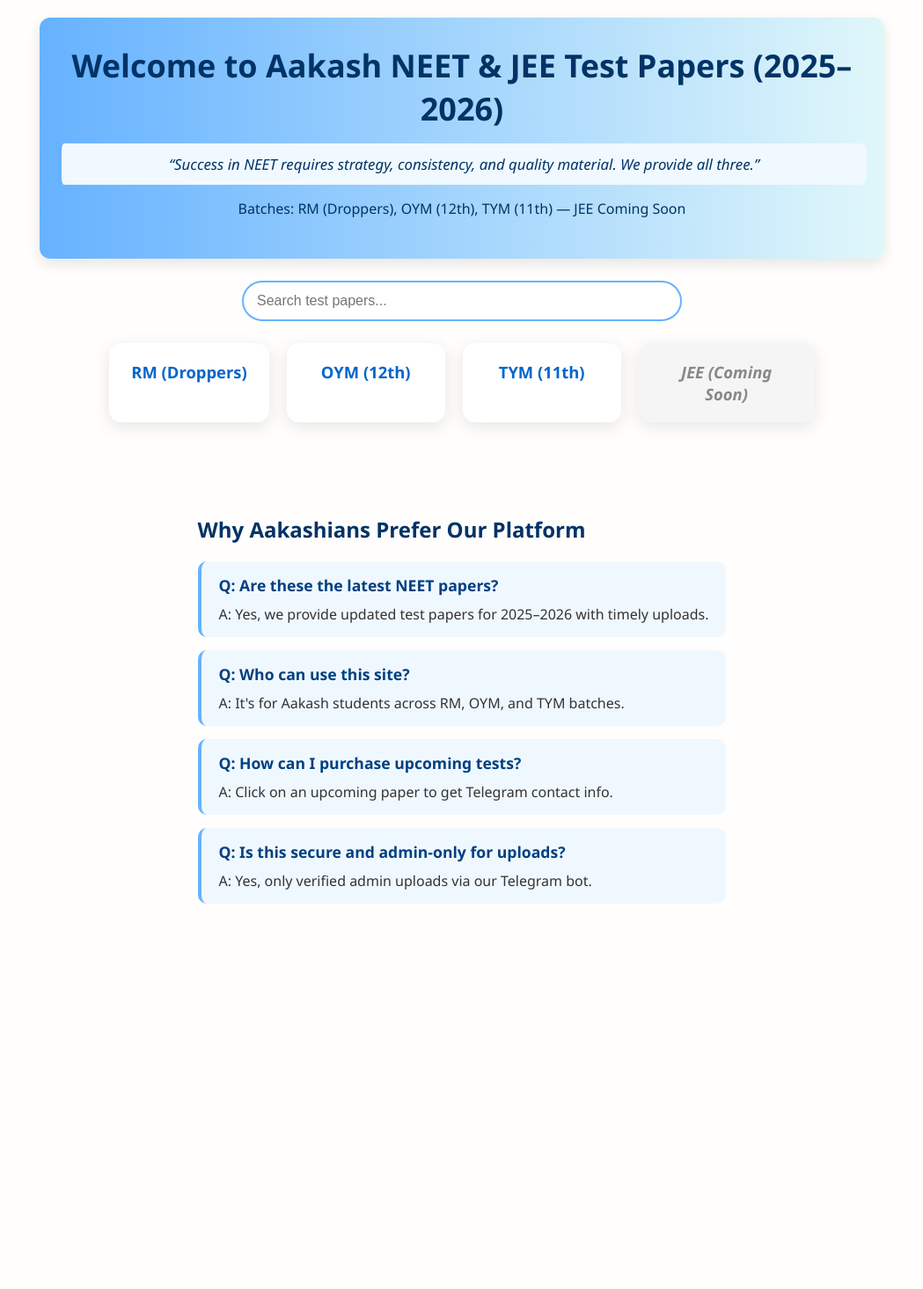
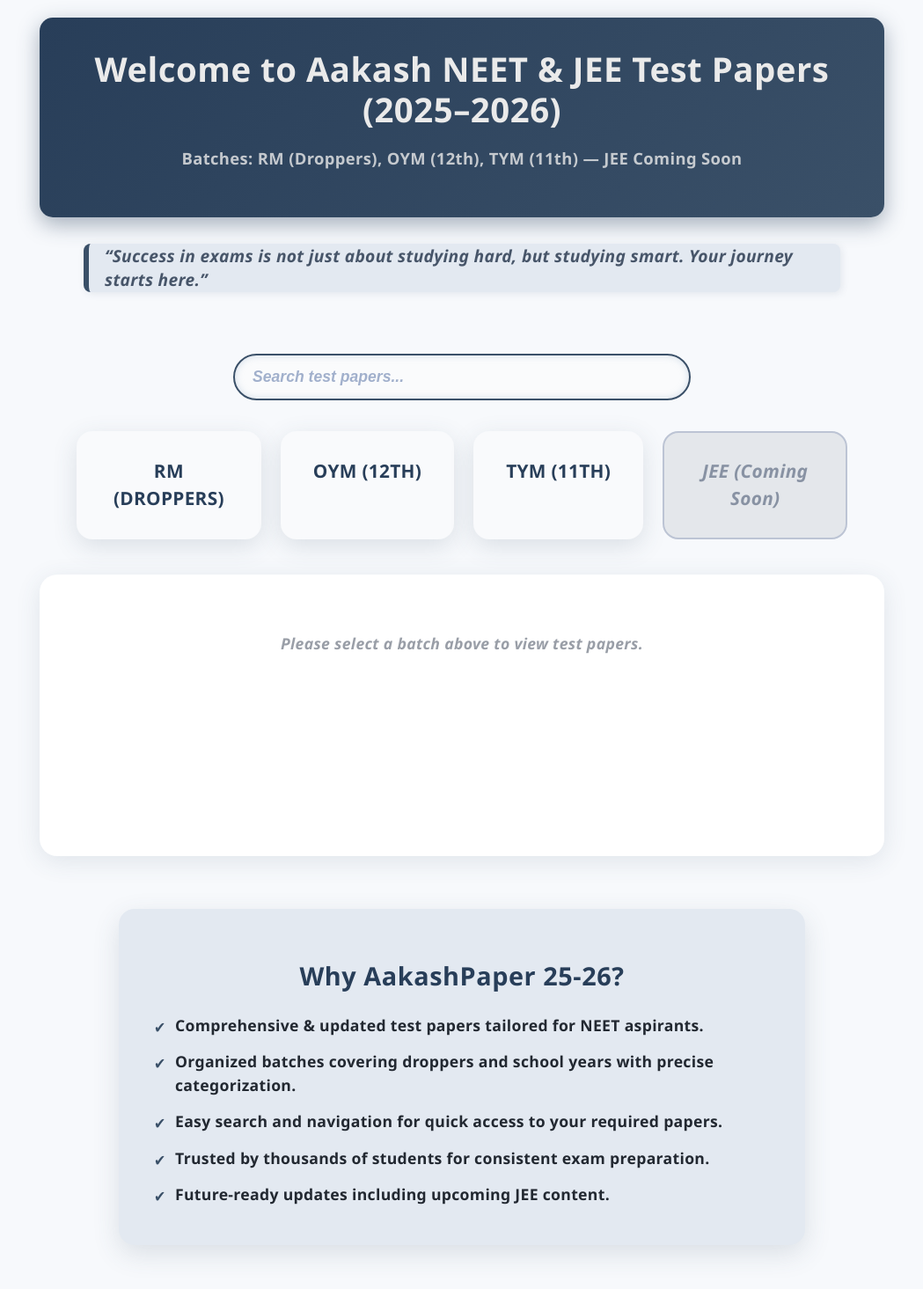
Before and after one commit to webdeveloper09a/neetportal1, a plain HTML site: page neet-portal/Website/index.html in a window 1280 px wide. Shown: the whole page at 88% size, without its empty margins (115-1164 px from the left). Before the commit the page ends 1082 px from the top, so only its background shows below. Drawn offline with Linux system fonts and the light colour scheme.

Commit message:
Update index.html

```diff
--- a/neet-portal/Website/index.html
+++ b/neet-portal/Website/index.html
@@ -5,185 +5,307 @@
   <meta name="viewport" content="width=device-width, initial-scale=1" />
   <title>Aakash NEET Test Papers 2025-2026</title>
   <style>
+    /* Reset & basics */
     * {
       box-sizing: border-box;
     }
     body {
       margin: 0;
       font-family: 'Segoe UI', Tahoma, Geneva, Verdana, sans-serif;
-      background: #fffefc;
-      color: #222;
+      background: #f7f9fc; /* very light gray-blue */
+      color: #222831;       /* almost black, soft */
       min-height: 100vh;
       display: flex;
       flex-direction: column;
       align-items: center;
-      padding: 20px;
+      padding: 20px 15px 50px;
+      line-height: 1.5;
+      letter-spacing: 0.02em;
     }
 
     header {
       width: 100%;
       max-width: 960px;
-      background: linear-gradient(90deg, #66b2ff, #e0f7fa);
-      color: #003366;
-      padding: 30px 20px;
-      border-radius: 12px;
+      background: linear-gradient(135deg, #283e59, #3a5068); /* darker blue-gray gradient */
+      color: #eaeaea; /* very light */
+      padding: 35px 25px;
+      border-radius: 15px;
       text-align: center;
-      box-shadow: 0 6px 15px rgba(0, 0, 0, 0.1);
+      box-shadow: 0 8px 24px rgba(40, 62, 89, 0.4);
+      user-select: none;
+      font-weight: 700;
+      letter-spacing: 0.03em;
+      transition: background 0.4s ease;
+    }
+    header:hover {
+      background: linear-gradient(135deg, #1f2d43, #2e4050);
     }
     header h1 {
       margin: 0 0 10px;
-      font-weight: 700;
-      font-size: 2.25rem;
+      font-size: 2.4rem;
+      line-height: 1.2;
     }
-    .quote-box {
-      background: #f0f9ff;
-      border-left: 5px solid #66b2ff;
-      padding: 12px 18px;
-      border-radius: 8px;
-      font-style: italic;
-      font-size: 1.05rem;
-      margin-top: 15px;
+    header p {
+      font-size: 1.15rem;
+      opacity: 0.8;
+      font-weight: 600;
+      letter-spacing: 0.02em;
     }
 
+    /* Quote section */
+    .quote {
+      max-width: 860px;
+      margin: 30px auto 50px;
+      font-style: italic;
+      font-weight: 600;
+      color: #475569; /* slate gray-blue */
+      font-size: 1.2rem;
+      border-left: 6px solid #3a5068;
+      padding-left: 18px;
+      user-select: text;
+      box-shadow: 2px 2px 8px rgba(58, 80, 104, 0.1);
+      background: #e3e9f1; /* very light blue-gray */
+      border-radius: 8px;
+      line-height: 1.45;
+    }
+
+    /* Search box */
     .search-container {
-      margin: 25px auto;
+      margin: 20px auto 35px;
       width: 100%;
       max-width: 960px;
       text-align: center;
     }
     .search-container input {
-      width: 90%;
-      max-width: 500px;
-      padding: 12px 15px;
-      font-size: 1rem;
-      border-radius: 25px;
-      border: 2px solid #66b2ff;
-      transition: border-color 0.3s ease;
+      width: 92%;
+      max-width: 520px;
+      padding: 14px 20px;
+      font-size: 1.1rem;
+      border-radius: 30px;
+      border: 2.5px solid #3a5068;
+      outline-offset: 3px;
+      transition: border-color 0.3s ease, box-shadow 0.3s ease;
+      box-shadow: inset 0 0 8px #9bb3cc66;
+      font-weight: 600;
+      color: #222831;
+      background-color: #fafbfc;
+    }
+    .search-container input::placeholder {
+      color: #a1b0cc;
+      font-style: italic;
     }
     .search-container input:focus {
-      border-color: #007acc;
+      border-color: #1f2d43;
+      box-shadow: 0 0 12px #1f2d43aa;
+      background-color: #fff;
     }
 
+    /* Batches container */
     .batches {
       display: flex;
       justify-content: center;
       flex-wrap: wrap;
-      gap: 20px;
+      gap: 22px;
       width: 100%;
       max-width: 960px;
+      user-select: none;
     }
 
     .batch-card {
-      background: white;
-      border-radius: 14px;
-      padding: 20px 25px;
-      min-width: 180px;
-      max-width: 200px;
-      box-shadow: 0 5px 20px rgba(0,0,0,0.1);
+      background: #f9fafc;
+      border-radius: 18px;
+      padding: 28px 35px;
+      min-width: 190px;
+      max-width: 210px;
+      box-shadow: 0 8px 28px rgba(58, 80, 104, 0.15);
       cursor: pointer;
       text-align: center;
       font-weight: 700;
-      font-size: 1.15rem;
-      color: #0066cc;
-      transition: background 0.3s, transform 0.3s;
+      font-size: 1.3rem;
+      color: #283e59;
+      transition: background 0.35s ease, color 0.35s ease, transform 0.3s ease, box-shadow 0.3s ease;
+      border: 2px solid transparent;
+      user-select: none;
+      letter-spacing: 0.015em;
+      text-transform: uppercase;
     }
     .batch-card:hover {
-      background: #e0f0ff;
-      transform: translateY(-5px);
+      background: #dde4ef;
+      color: #1f2d43;
+      transform: translateY(-7px);
+      border-color: #1f2d43;
+      box-shadow: 0 12px 38px rgba(31, 45, 67, 0.35);
     }
 
+    /* JEE card special */
     .batch-card.jee {
-      background: #f5f5f5;
-      color: #888;
+      cursor: default;
+      background: #e4e7eb;
+      color: #8892a3;
+      border-color: #bcc4d4;
       font-style: italic;
-      cursor: default;
+      user-select: none;
+      transition: background 0.3s ease, box-shadow 0.3s ease;
+      box-shadow: none;
+      text-transform: none;
+    }
+    .batch-card.jee:hover {
+      background: #d0d5dd;
+      color: #6a7280;
+      transform: none;
+      border-color: #9aa3b5;
+      box-shadow: none;
     }
 
+    /* Test container */
     .test-container {
-      margin-top: 35px;
+      margin-top: 40px;
       width: 100%;
       max-width: 960px;
       display: flex;
       flex-wrap: wrap;
-      gap: 24px;
+      gap: 28px;
       justify-content: center;
+      user-select: none;
+      min-height: 320px;
+      background: #fff;
+      border-radius: 20px;
+      box-shadow: 0 6px 28px rgba(58, 80, 104, 0.12);
+      padding: 25px 20px;
+      transition: background 0.3s ease;
+    }
+    .test-container:empty::before {
+      content: "Please select a batch above to view test papers.";
+      color: #999ea7;
+      font-style: italic;
+      font-weight: 600;
+      width: 100%;
+      text-align: center;
+      user-select: none;
+      font-size: 1.1rem;
+      padding: 40px 0;
+      display: block;
     }
 
     .test-section {
-      flex: 1 1 300px;
-      background: white;
-      border-radius: 14px;
-      box-shadow: 0 4px 18px rgba(0,0,0,0.07);
-      padding: 20px 25px;
+      flex: 1 1 320px;
+      background: #f4f7fc;
+      border-radius: 16px;
+      box-shadow: 0 4px 22px rgba(31, 45, 67, 0.08);
+      padding: 28px 30px;
       display: flex;
       flex-direction: column;
-      max-height: 520px;
+      max-height: 540px;
       overflow-y: auto;
+      transition: background 0.3s ease;
     }
     .test-section h2 {
-      font-size: 1.2rem;
+      font-size: 1.4rem;
       font-weight: 700;
-      color: #0066cc;
-      margin-bottom: 14px;
-      border-bottom: 2px solid #cce7ff;
-      padding-bottom: 6px;
+      color: #283e59;
+      margin-bottom: 18px;
+      border-bottom: 3px solid #3a5068;
+      padding-bottom: 8px;
+      user-select: text;
+      letter-spacing: 0.02em;
     }
 
+    /* PDF links */
     .pdf-link {
       text-decoration: none;
-      padding: 8px 12px;
-      margin-bottom: 10px;
-      color: #0066cc;
+      padding: 10px 14px;
+      margin-bottom: 14px;
+      color: #1f2d43;
       font-weight: 600;
-      border-radius: 8px;
-      background: #f5faff;
+      border-radius: 10px;
+      transition: background-color 0.3s ease, color 0.3s ease;
+      user-select: text;
       display: block;
+      white-space: nowrap;
       overflow: hidden;
       text-overflow: ellipsis;
-      white-space: nowrap;
+      box-shadow: 0 2px 6px rgba(58, 80, 104, 0.1);
     }
     .pdf-link:hover {
-      background: #cce7ff;
-      color: #003d66;
+      background: #c4cddb;
+      color: #0b1220;
+      box-shadow: 0 4px 14px rgba(11, 18, 32, 0.2);
     }
 
+    /* Message if no papers */
     .no-papers {
-      color: #999;
+      color: #7a828d;
       font-style: italic;
+      font-weight: 600;
+      margin-top: 8px;
+      user-select: text;
+      font-size: 1rem;
+      text-align: center;
+      letter-spacing: 0.015em;
     }
 
-    .faq {
+    /* Why section */
+    .why-section {
       max-width: 960px;
-      margin: 50px auto 20px;
+      background: #e3e9f1;
+      border-radius: 18px;
+      padding: 30px 40px;
+      margin: 60px auto 0;
+      box-shadow: 0 10px 30px rgba(58, 80, 104, 0.15);
+      user-select: text;
     }
-    .faq h2 {
-      font-size: 1.5rem;
-      color: #003366;
-      margin-bottom: 20px;
+    .why-section h2 {
+      font-size: 1.8rem;
+      color: #283e59;
+      font-weight: 700;
+      margin-bottom: 22px;
+      letter-spacing: 0.02em;
+      text-align: center;
     }
-    .faq-item {
-      background: #f0f8ff;
-      border-left: 4px solid #66b2ff;
-      padding: 15px 20px;
-      margin-bottom: 15px;
-      border-radius: 10px;
+    .why-section ul {
+      list-style: none;
+      padding-left: 0;
+      font-size: 1.1rem;
+      color: #222831;
+      line-height: 1.55;
+      max-width: 700px;
+      margin: 0 auto;
     }
-    .faq-item h3 {
-      margin: 0 0 10px;
+    .why-section ul li {
+      margin-bottom: 14px;
+      padding-left: 24px;
+      position: relative;
+      font-weight: 600;
+    }
+    .why-section ul li::before {
+      content: '✔';
+      color: #3a5068;
+      position: absolute;
+      left: 0;
+      top: 2px;
+      font-weight: 900;
       font-size: 1.1rem;
-      color: #004080;
-    }
-    .faq-item p {
-      margin: 0;
-      color: #333;
+      user-select: none;
     }
 
+    /* Responsive adjustments */
     @media (max-width: 768px) {
       .test-container {
         flex-direction: column;
+        max-width: 100%;
+        padding: 20px 15px;
       }
       .test-section {
         max-height: none;
+      }
+      .batch-card {
+        min-width: 140px;
+        max-width: 160px;
+        font-size: 1.1rem;
+        padding: 20px 22px;
+      }
+      .why-section {
+        padding: 25px 20px;
       }
     }
   </style>
@@ -192,121 +314,84 @@
 
   <header>
     <h1>Welcome to Aakash NEET & JEE Test Papers (2025–2026)</h1>
-    <div class="quote-box">“Success in NEET requires strategy, consistency, and quality material. We provide all three.”</div>
     <p>Batches: RM (Droppers), OYM (12th), TYM (11th) — JEE Coming Soon</p>
   </header>
+
+  <div class="quote" aria-label="Inspirational quote">
+    “Success in exams is not just about studying hard, but studying smart. Your journey starts here.”
+  </div>
 
   <div class="search-container">
     <input type="search" id="searchInput" placeholder="Search test papers..." oninput="filterSearch()" />
   </div>
 
-  <div class="batches">
-    <div class="batch-card" data-batch="rm" onclick="showTests('rm')">RM (Droppers)</div>
-    <div class="batch-card" data-batch="oym" onclick="showTests('oym')">OYM (12th)</div>
-    <div class="batch-card" data-batch="tym" onclick="showTests('tym')">TYM (11th)</div>
-    <div class="batch-card jee">JEE (Coming Soon)</div>
+  <div class="batches" role="list" aria-label="Select batch">
+    <div class="batch-card" data-batch="rm" onclick="showTests('rm')" role="listitem" tabindex="0" onkeypress="if(event.key==='Enter') showTests('rm')">RM (Droppers)</div>
+    <div class="batch-card" data-batch="oym" onclick="showTests('oym')" role="listitem" tabindex="0" onkeypress="if(event.key==='Enter') showTests('oym')">OYM (12th)</div>
+    <div class="batch-card" data-batch="tym" onclick="showTests('tym')" role="listitem" tabindex="0" onkeypress="if(event.key==='Enter') showTests('tym')">TYM (11th)</div>
+    <div class="batch-card jee" onclick="alert('JEE Content Coming Soon!')" role="listitem" tabindex="0" onkeypress="if(event.key==='Enter') alert('JEE Content Coming Soon!')">JEE (Coming Soon)</div>
   </div>
 
   <div class="test-container" id="testContainer" aria-live="polite" aria-label="Test papers list"></div>
 
-  <section class="faq">
-    <h2>Why Aakashians Prefer Our Platform</h2>
-    <div class="faq-item">
-      <h3>Q: Are these the latest NEET papers?</h3>
-      <p>A: Yes, we provide updated test papers for 2025–2026 with timely uploads.</p>
-    </div>
-    <div class="faq-item">
-      <h3>Q: Who can use this site?</h3>
-      <p>A: It's for Aakash students across RM, OYM, and TYM batches.</p>
-    </div>
-    <div class="faq-item">
-      <h3>Q: How can I purchase upcoming tests?</h3>
-      <p>A: Click on an upcoming paper to get Telegram contact info.</p>
-    </div>
-    <div class="faq-item">
-      <h3>Q: Is this secure and admin-only for uploads?</h3>
-      <p>A: Yes, only verified admin uploads via our Telegram bot.</p>
-    </div>
+  <section class="why-section" aria-label="Why choose AakashPaper 2025-26">
+    <h2>Why AakashPaper 25-26?</h2>
+    <ul>
+      <li>Comprehensive & updated test papers tailored for NEET aspirants.</li>
+      <li>Organized batches covering droppers and school years with precise categorization.</li>
+      <li>Easy search and navigation for quick access to your required papers.</li>
+      <li>Trusted by thousands of students for consistent exam preparation.</li>
+      <li>Future-ready updates including upcoming JEE content.</li>
+    </ul>
   </section>
 
 <script>
   const categories = {
-      rm: ['FTS', 'AIATS'],
-      oym: ['PT', 'AIATS', 'TE', 'NRT'],
-      tym: ['PT', 'AIATS', 'TE', 'NRT'],
+    rm: [
+      { name: "FTS Test 1 - 2025", link: "#" },
+      { name: "AIATS Test 2 - 2025", link: "#" }
+    ],
+    oym: [
+      { name: "PT Test 1 - 2025", link: "#" },
+      { name: "AIATS Test 3 - 2025", link: "#" },
+      { name: "TE Test 1 - 2025", link: "#" },
+      { name: "NRT Test 1 - 2025", link: "#" }
+    ],
+    tym: [
+      { name: "PT Test 1 - 2025", link: "#" },
+      { name: "AIATS Test 2 - 2025", link: "#" },
+      { name: "TE Test 1 - 2025", link: "#" },
+      { name: "NRT Test 2 - 2025", link: "#" }
+    ]
   };
-    const testData = {
-      rm: { FTS: [], AIATS: [] },
-      oym: { PT: [], AIATS: [], TE: [], NRT: [] },
-      tym: { PT: [], AIATS: [], TE: [], NRT: [] },
-    };
-    let currentBatch = null;
+
+  const testContainer = document.getElementById('testContainer');
 
   function showTests(batch) {
-      currentBatch = batch;
-      const container = document.getElementById('testContainer');
-      container.innerHTML = '';
-      const batchCategories = categories[batch];
-
-      batchCategories.forEach(cat => {
-        const section = document.createElement('section');
-        section.className = 'test-section';
-        section.setAttribute('aria-label', `${batch.toUpperCase()} - ${cat} test papers`);
-
-        const heading = document.createElement('h2');
-        heading.textContent = cat;
-        section.appendChild(heading);
-
-        const papers = testData[batch][cat] || [];
-        if (papers.length === 0) {
-          const noPapersMsg = document.createElement('p');
-          noPapersMsg.className = 'no-papers';
-          noPapersMsg.textContent = 'Not yet released';
-          section.appendChild(noPapersMsg);
-        } else {
-          papers.forEach(paperName => {
-            const link = document.createElement('a');
-            link.className = 'pdf-link';
-            link.textContent = paperName;
-            link.href = `/pdfs/${batch}/${cat}/${encodeURIComponent(paperName)}`;
-            if (paperName.toLowerCase().includes('upcoming')) {
-              link.href = '#';
-              link.onclick = (e) => {
-                e.preventDefault();
-                alert('Contact @Rockyy_og on Telegram to purchase (₹250)');
-              };
+    testContainer.innerHTML = '';
+    if (!categories[batch] || categories[batch].length === 0) {
+      testContainer.innerHTML = '<p class="no-papers">No test papers available for this batch currently.</p>';
+      return;
     }
-            section.appendChild(link);
+    categories[batch].forEach(test => {
+      const a = document.createElement('a');
+      a.href = test.link;
+      a.textContent = test.name;
+      a.target = '_blank';
+      a.rel = 'noopener noreferrer';
+      a.className = 'pdf-link';
+      testContainer.appendChild(a);
     });
-        }
-        container.appendChild(section);
-      });
-      filterSearch();
   }
 
   function filterSearch() {
-      const query = document.getElementById('searchInput').value.toLowerCase();
-      if (!currentBatch) return;
-      const container = document.getElementById('testContainer');
-      const sections = container.querySelectorAll('.test-section');
-
-      sections.forEach(section => {
-        let hasVisibleLink = false;
-        const links = section.querySelectorAll('.pdf-link');
-
+    const input = document.getElementById('searchInput').value.toLowerCase();
+    const links = testContainer.querySelectorAll('.pdf-link');
     links.forEach(link => {
-          const matches = link.textContent.toLowerCase().includes(query);
-          link.style.display = matches ? 'block' : 'none';
-          if (matches) hasVisibleLink = true;
-        });
-
-        section.style.display = hasVisibleLink ? 'flex' : 'none';
-
-        if (!hasVisibleLink) {
-          const noPapers = section.querySelector('.no-papers');
-          if (noPapers) {
-            section.style.display = 'flex';
-          }
+      if (link.textContent.toLowerCase().includes(input)) {
+        link.style.display = 'block';
+      } else {
+        link.style.display = 'none';
       }
     });
   }
```
Lines whose indentation alone changed are shown as unchanged.
